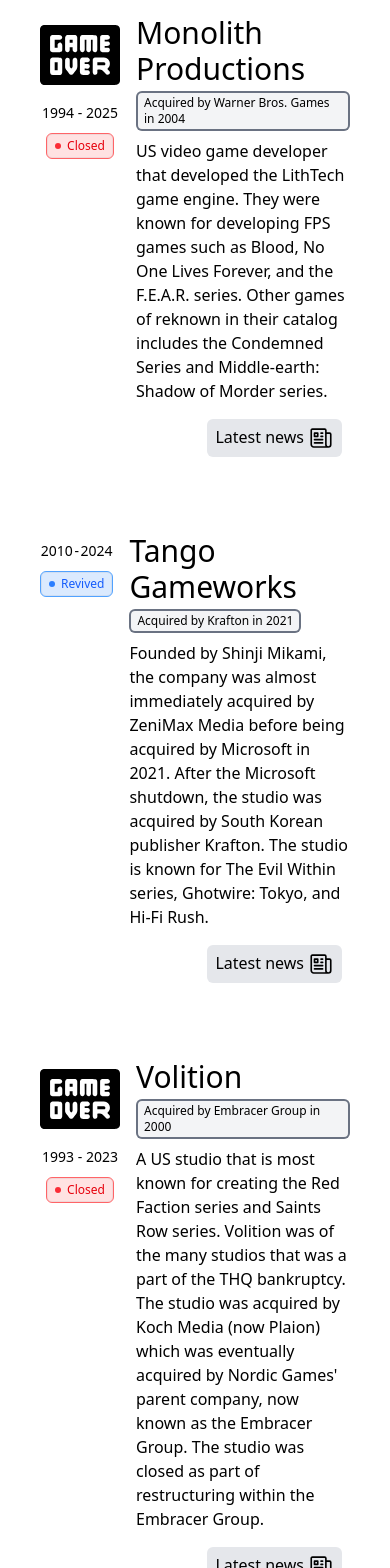
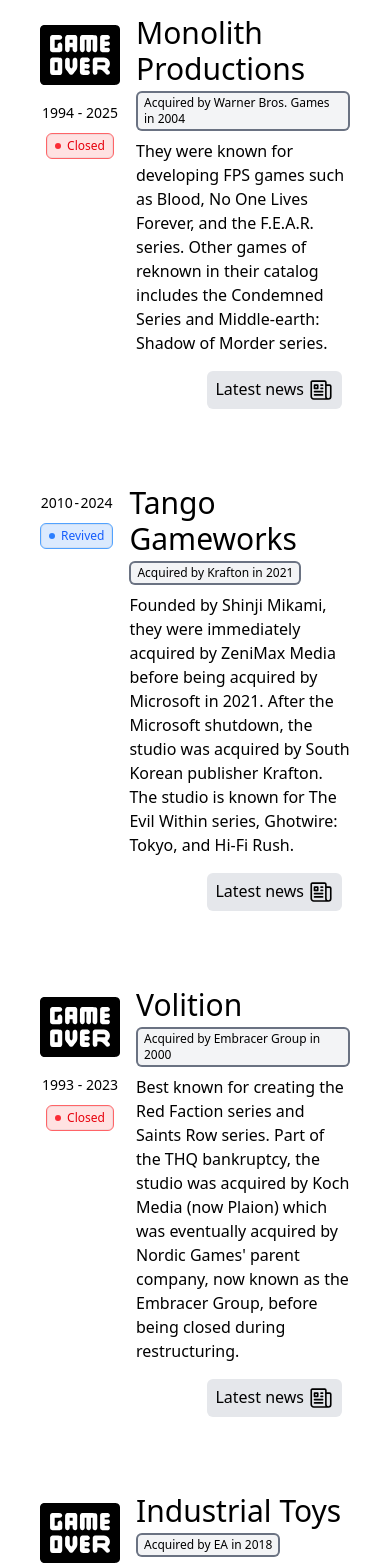
Before and after one commit to Somesingman/ea-graveyard, a React (Vite) app in the folder ea-graveyard/: page / in a window 390 px wide. Shown: the part 1460-3028 px from the top of the page. Built offline with nearby package versions, Linux system fonts and the light colour scheme.

Commit message:
Reduce the length of some studio descriptions. Update the z index for the menu dropdowns for filter, sort, and search so that they are interactable.

```diff
--- a/ea-graveyard/src/components/Filter.tsx
+++ b/ea-graveyard/src/components/Filter.tsx
@@ -81,7 +81,7 @@
       </div>
       <div id="studioFilterList" className="relative">
         {isOpen && (
-          <div ref={dropdownRef} className="absolute w-full lg:w-[215px] mt-2 py-1 origin-top-right rounded-lg bg-white dark:bg-gray-700 shadow-lg ring-1 ring-black/5 focus:outline-hidden text-left" role="menu" aria-orientation="vertical" aria-labelledby="menu-button" tabIndex={-1}>
+          <div ref={dropdownRef} className="absolute z-3 w-full lg:w-[215px] mt-2 py-1 origin-top-right rounded-lg bg-white dark:bg-gray-700 shadow-lg ring-1 ring-black/5 focus:outline-hidden text-left" role="menu" aria-orientation="vertical" aria-labelledby="menu-button" tabIndex={-1}>
             {options.map(option => (
               <a key={option.value} href="#" className="block px-4 py-2 text-lg text-gray-700 dark:bg-gray-700 dark:text-white hover:bg-gray-100 hover:text-gray-900 dark:hover:bg-gray-600 dark:hover:text-white hover:outline-hidden" role="menuitem"
                 onClick={() => handleOption(option.value)}
--- a/ea-graveyard/src/components/SearchBar.tsx
+++ b/ea-graveyard/src/components/SearchBar.tsx
@@ -69,7 +69,7 @@
         </div>
         <div id="studioSearchTagList" className="relative">
           {showMatchingTags && (
-            <div ref={tagListRef} className="absolute w-full mt-2 py-1 lg:w-md origin-top-right rounded-lg bg-white dark:bg-gray-700 shadow-lg ring-1 ring-black/5 focus:outline-hidden text-left" role="menu" aria-orientation="vertical" aria-labelledby="menu-button" tabIndex={-1}>
+            <div ref={tagListRef} className="absolute z-3 w-full mt-2 py-1 lg:w-md origin-top-right rounded-lg bg-white dark:bg-gray-700 shadow-lg ring-1 ring-black/5 focus:outline-hidden text-left" role="menu" aria-orientation="vertical" aria-labelledby="menu-button" tabIndex={-1}>
                 {shownTags.map(tag => (
                   <a key={tag} href="#" className="block px-4 py-2 text-lg text-gray-700 dark:text-white hover:bg-gray-100 dark:hover:bg-gray-600 dark:hover:text-white hover:text-gray-900 hover:outline-hidden" role="menuitem"
                     onClick={() => handleTagSelect(tag)}
--- a/ea-graveyard/src/components/Sort.tsx
+++ b/ea-graveyard/src/components/Sort.tsx
@@ -103,7 +103,7 @@
       </div>
       <div id="studioSortList" className="relative">
         {isOpen && (
-          <div ref={dropdownRef} className="absolute w-full lg:w-[215px] mt-2 py-1 origin-top-right rounded-lg bg-white dark:bg-gray-700 shadow-lg ring-1 ring-black/5 focus:outline-hidden text-left" role="menu" aria-orientation="vertical" aria-labelledby="menu-button" tabIndex={-1}>
+          <div ref={dropdownRef} className="absolute z-3 w-full lg:w-[215px] mt-2 py-1 origin-top-right rounded-lg bg-white dark:bg-gray-700 shadow-lg ring-1 ring-black/5 focus:outline-hidden text-left" role="menu" aria-orientation="vertical" aria-labelledby="menu-button" tabIndex={-1}>
             {options.map(option => (
               <a key={option.value} href="#" className="flex flex-row gap-1 px-4 py-2 text-lg text-gray-700 dark:bg-gray-700 dark:text-white hover:bg-gray-100 hover:text-gray-900 dark:hover:bg-gray-600 dark:hover:text-white hover:outline-hidden" role="menuitem"
                   onClick={() => handleOption(option)}
--- a/ea-graveyard/src/studios.json
+++ b/ea-graveyard/src/studios.json
@@ -339,7 +339,7 @@
         "status": "closed",
         "ownedBy": "Warner Bros. Games",
         "acquiredBy": "Warner Bros. Games",
-        "description": "US video game developer that developed the LithTech game engine. They were known for developing FPS games such as Blood, No One Lives Forever, and the F.E.A.R. series. Other games of reknown in their catalog includes the Condemned Series and Middle-earth: Shadow of Morder series.",
+        "description": "They were known for developing FPS games such as Blood, No One Lives Forever, and the F.E.A.R. series. Other games of reknown in their catalog includes the Condemned Series and Middle-earth: Shadow of Morder series.",
         "dateFounded": "1994",
         "dateAcquired": "2004-08",
         "dateClosed": "2025-02-25",
@@ -358,7 +358,7 @@
         "status": "revived",
         "ownedBy": "Krafton",
         "acquiredBy": "Krafton",
-        "description": "Founded by Shinji Mikami, the company was almost immediately acquired by ZeniMax Media before being acquired by Microsoft in 2021. After the Microsoft shutdown, the studio was acquired by South Korean publisher Krafton. The studio is known for The Evil Within series, Ghotwire: Tokyo, and Hi-Fi Rush.",
+        "description": "Founded by Shinji Mikami, they were immediately acquired by ZeniMax Media before being acquired by Microsoft in 2021. After the Microsoft shutdown, the studio was acquired by South Korean publisher Krafton. The studio is known for The Evil Within series, Ghotwire: Tokyo, and Hi-Fi Rush.",
         "dateFounded": "2010-03-01",
         "dateAcquired": "2021-03",
         "dateClosed": "2024-06",
@@ -393,7 +393,7 @@
         "status": "closed",
         "ownedBy": null,
         "acquiredBy": null,
-        "description": "American game developer known for their focus on episodic licensed adventure games such as the Walking Dead, Borderlands, Game of Thrones, Minecraft, Batman, and Guardians of the Galaxy. The studio name was acquired by LCG Entertainment, but without any key creative developers. As such this obituary is for the original incarnation of the studio.",
+        "description": "Known for their focus on episodic licensed adventure games such as the Walking Dead, Borderlands, Game of Thrones, Minecraft, Batman, and Guardians of the Galaxy. The studio name was acquired by LCG Entertainment, but without any key creative developers. This obituary is for the original incarnation of the studio.",
         "dateFounded": "2004-07",
         "dateAcquired": null,
         "dateClosed": "2018-10-11",
@@ -428,7 +428,7 @@
         "status": "closed",
         "ownedBy": "Capcom",
         "acquiredBy": null,
-        "description": "A semi-autonomous Japanese developer founded by Capcom, that focused on the creation of IP but failed to perform on par with Capcom's existing series. Capcom's attempt to merge the studio back into the company led to resignation of the studio members leading to the studio's closure. They were known for God Hang, Ōkami, and the Viewtiful Joe series.",
+        "description": "Founded by Capcom, the studio was known for God Hand, Ōkami, and the Viewtiful Joe series. Capcom's attempt to merge the studio back into the company led to resignation of the studio members leading to the studio's closure.",
         "dateFounded": "2004-07-01",
         "dateAcquired": null,
         "dateClosed": "2007-03",
@@ -445,7 +445,7 @@
         "status": "closed",
         "ownedBy": "Sony Interactive Entertainment",
         "acquiredBy": null,
-        "description": "A Japanese studio that was part of Sony Interactive Entertainment. It was formed of multiple internal development teams that developed Ape Escape, Patapon, the Knack series, the Astro Bot series, Ico, Shadow of the Colossus, and Gravity Rush. In 2021, Sony eliminated all units except Team Asobi.",
+        "description": "Sony Interactive Entertainment studio formed of multiple internal development teams that developed Ape Escape, Patapon, the Knack series, the Astro Bot series, Ico, Shadow of the Colossus, and Gravity Rush. In 2021, Sony eliminated all units except Team Asobi.",
         "dateFounded": "2005-07-01",
         "dateAcquired": null,
         "dateClosed": "2021-04-01",
@@ -469,7 +469,7 @@
         "status": "closed",
         "ownedBy": null,
         "acquiredBy": null,
-        "description": "An Australian developer that created their one and only game: L.A. Noire. After controversy over allegations of poor working conditions and financial difficulty, the studio was liquidated with Kennedy Miller Mitchell purchasing the studio's assets and IP. An attempted LA Noire successor game under KMM was then canceled around 2013.",
+        "description": "Famed for their one and only developed game: L.A. Noire. Kennedy Miller Mitchell purchased the studio's assets and IP during liquidation. An attempted LA Noire successor game under KMM was then canceled around 2013.",
         "dateFounded": "2003",
         "dateAcquired": null,
         "dateClosed": "2011-10-05",
@@ -483,7 +483,7 @@
         "status": "closed",
         "ownedBy": "THQ",
         "acquiredBy": "THQ",
-        "description": "A US studio that developed the Darksiders series. The studio's parent company, THQ, went bankrupt in 2013 and while the Darksider's franchise was acquired by Nordic Games, nobody bid for the studio itself and it was subsequently closed. The original founder and many staff founded Gunfire Games in 2014. Amusingly, the new studio was then acquired by THQ Nordic (originally Nordic Games) in 2019.",
+        "description": "Creator of the Darksiders series. The studio was closed as part of the THQ's bankruptcy with Nordic Games acquired the Darksiders franchise. The original founder and many staff founded Gunfire Games in 2014 and, amusingly, then acquired by THQ Nordic (originally Nordic Games) in 2019.",
         "dateFounded": "2005",
         "dateAcquired": "2006-03-17",
         "dateClosed": "2013-01-23",
@@ -497,7 +497,7 @@
         "status": "closed",
         "ownedBy": "Embracer Group",
         "acquiredBy": "Embracer Group",
-        "description": "A US studio that is most known for creating the Red Faction series and Saints Row series. Volition was of the many studios that was a part of the THQ bankruptcy. The studio was acquired by Koch Media (now Plaion) which was eventually acquired by Nordic Games' parent company, now known as the Embracer Group. The studio was closed as part of restructuring within the Embracer Group.",
+        "description": "Best known for creating the Red Faction series and Saints Row series. Part of the THQ bankruptcy, the studio was acquired by Koch Media (now Plaion) which was eventually acquired by Nordic Games' parent company, now known as the Embracer Group, before being closed during restructuring.",
         "dateFounded": "1993-06-14",
         "dateAcquired": "2000-08",
         "dateClosed": "2023-08-31",
```
